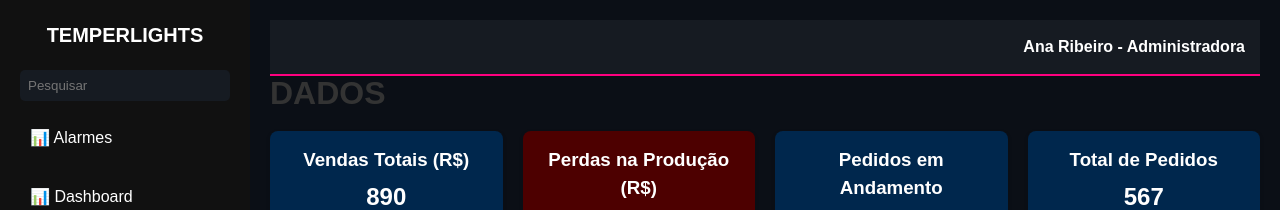
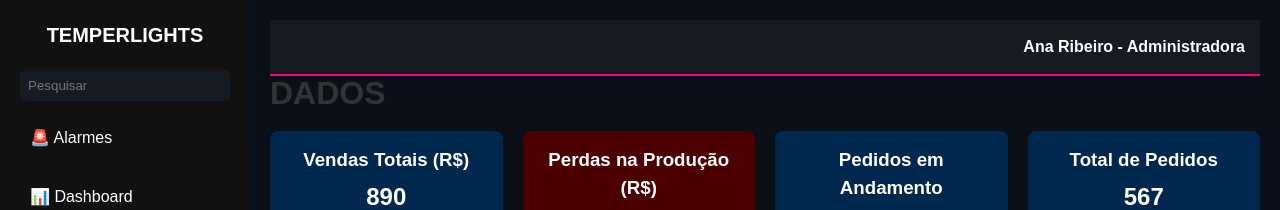
Before and after one commit to EricIkeda1/Temperlights, a React (Vite) app: page /dashboard in a window 1280 px wide. Shown: the top 210 px of the page. Built offline with nearby package versions, Linux system fonts and the light colour scheme.

Commit message:
Icones arrumado

```diff
--- a/src/components/Alarms.jsx
+++ b/src/components/Alarms.jsx
@@ -9,7 +9,7 @@ const Alarms = () => {
         <h2 className="dashboard-title">TEMPERLIGHTS</h2>
         <input type="text" placeholder="Pesquisar" className="dashboard-search" />
         <nav className="dashboard-menu">
-          <Link to="/alarmes">📊 Alarmes</Link>
+          <Link to="/alarmes">🚨 Alarmes</Link>
           <Link to="/dashboard">📊 Dashboard</Link>
           <Link to="/pedidos">📦 Pedidos</Link>
           <Link to="/home">🔐 Sair</Link>
--- a/src/components/Dashboard.jsx
+++ b/src/components/Dashboard.jsx
@@ -40,7 +40,7 @@ const Dashboard = () => {
         <h2 className="dashboard-title">TEMPERLIGHTS</h2>
         <input type="text" placeholder="Pesquisar" className="dashboard-search" />
         <nav className="dashboard-menu">
-          <Link to="/alarmes">📊 Alarmes</Link>
+          <Link to="/alarmes">🚨 Alarmes</Link>
           <Link to="/dashboard">📊 Dashboard</Link>
           <Link to="/pedidos">📦 Pedidos</Link>
           <Link to="/home">🔐 Sair</Link>
```
